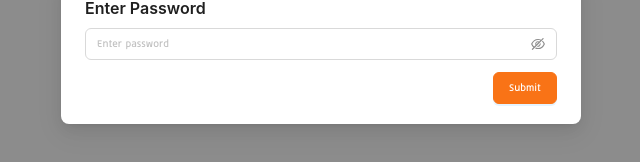
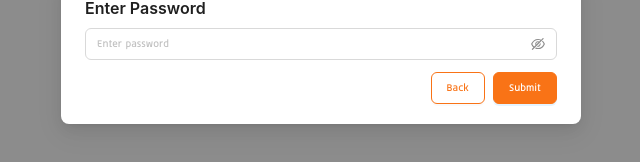
Before and after one commit to techsure-dev/smart-bin-ui, a React (Vite) app: page /maintain in a window 1280 px wide. Shown: the part 350-512 px from the top of the page, without its empty margins (319-959 px from the left). Built offline with nearby package versions, Linux system fonts and the light colour scheme.

Commit message:
edit modal in main maintain page

```diff
--- a/src/pages/maintain/index.tsx
+++ b/src/pages/maintain/index.tsx
@@ -160,7 +160,7 @@ const openTank = (index: number) => {
 
 
   // ------------------- Render -------------------
-    const [isModalVisible, setIsModalVisible] = useState(true);
+  const [isModalVisible, setIsModalVisible] = useState(true);
   const [passwordInput, setPasswordInput] = useState("");
 
   const handlePasswordSubmit = () => {
@@ -170,6 +170,12 @@ const openTank = (index: number) => {
       setPasswordInput("");
     }
   };
+
+  const handleBack = () => {
+      navigate("/");
+    };
+
+
   if (isModalVisible) {
     return (
       <Modal
@@ -178,6 +184,9 @@ const openTank = (index: number) => {
         closable={false}
         centered
         footer={[
+          <Button key="back" onClick={handleBack}>
+          Back
+        </Button>,
           <Button key="submit" type="primary" onClick={handlePasswordSubmit}>
             Submit
           </Button>,
@@ -288,7 +297,7 @@ const openTank = (index: number) => {
             width: 50,
             height: 50,
             cursor: "pointer",
-            // backgroundColor: "rgba(0,0,255,0.2)"
+            backgroundColor: "rgba(0,0,255,0.2)"
           }}
         />
     </div>
```
